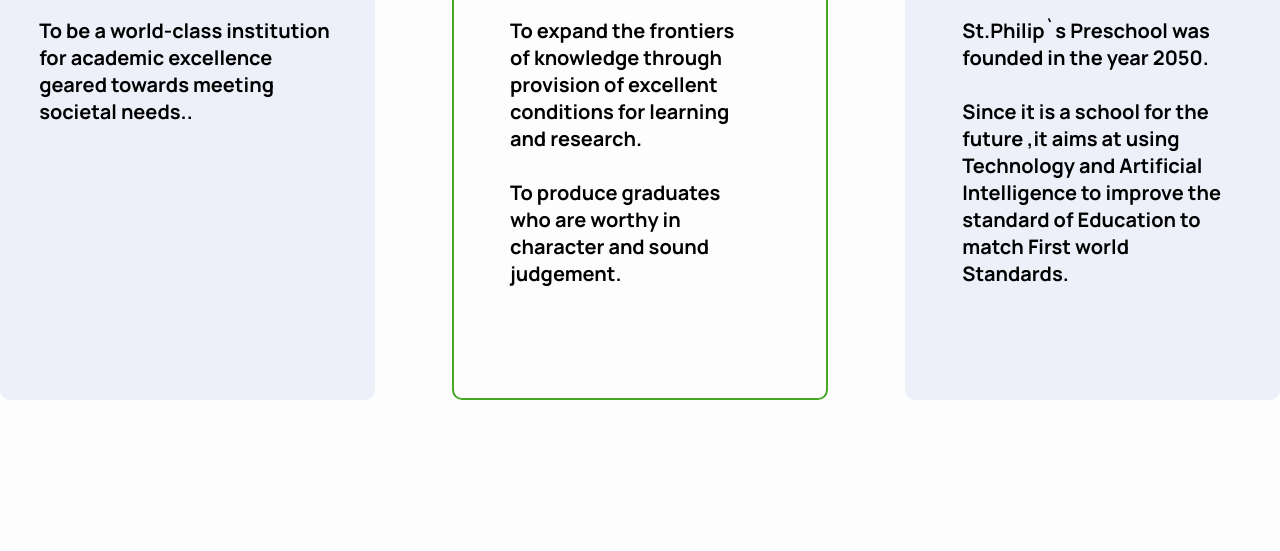
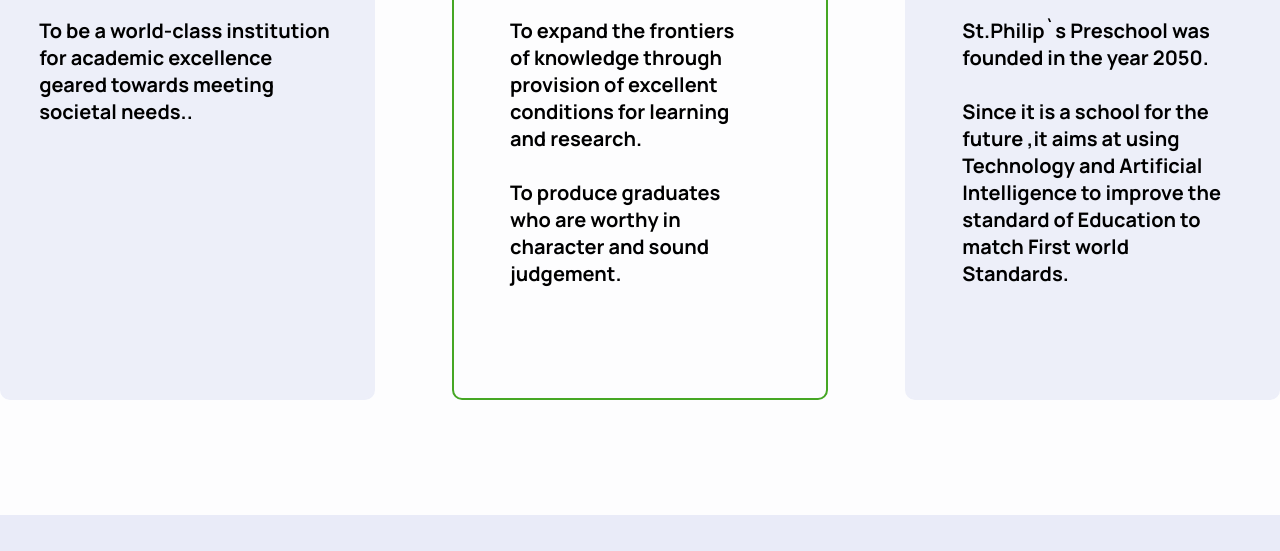
Before and after one commit to emmanuelsalako28/educator-website-just-preview, a plain HTML site: page aboutus.html in a window 1280 px wide. Shown: the part 689-1240 px from the top of the page. Drawn offline with Linux system fonts and the light colour scheme.

Commit message:
padding down

```diff
--- a/style.css
+++ b/style.css
@@ -683,7 +683,7 @@ hr.new1 {
 
   gap: 6%;
   padding-top: 5%;
-  padding-bottom: 15%;
+  padding-bottom: 9%;
 }
 .single-banner {
   width: 100%;
```
